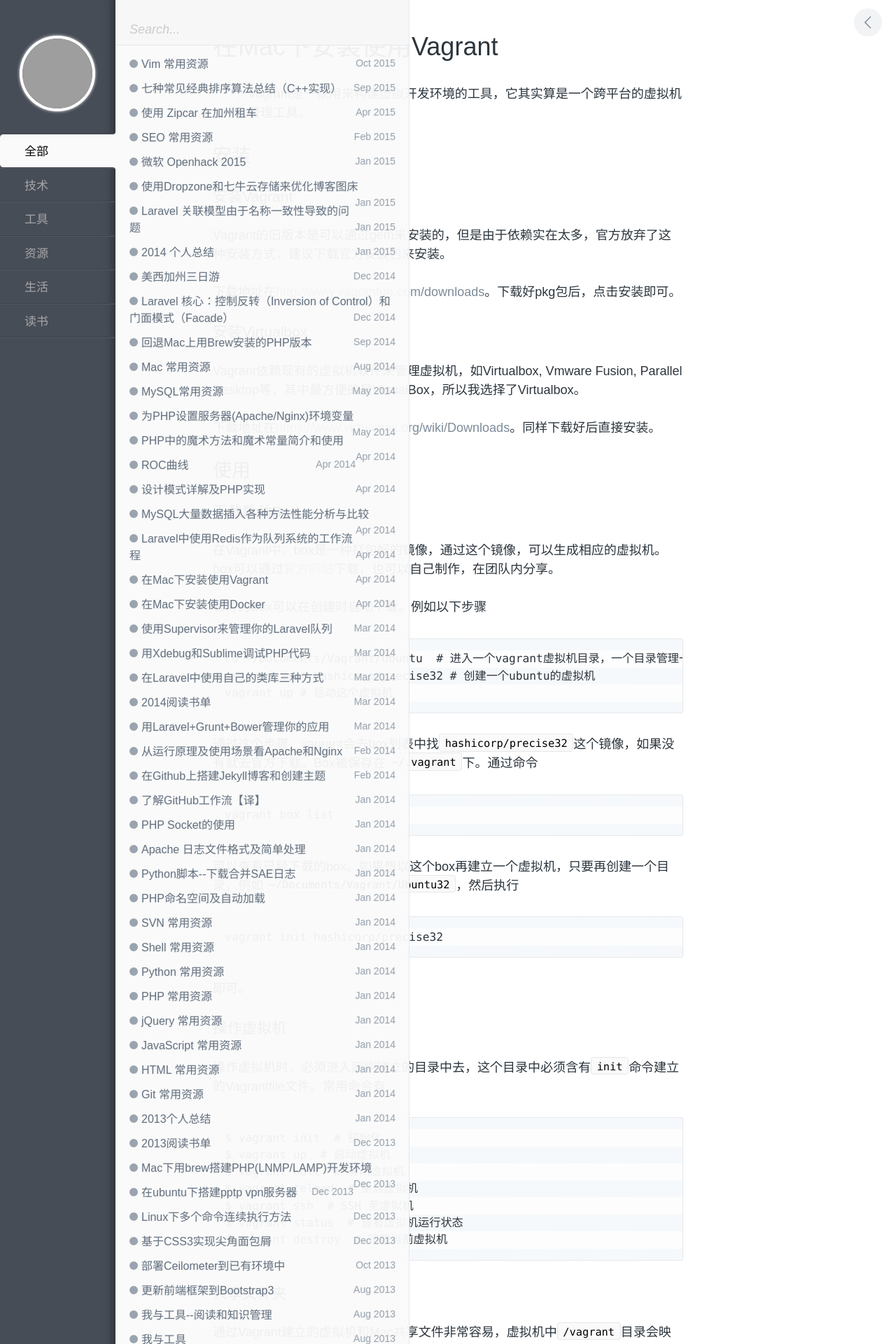
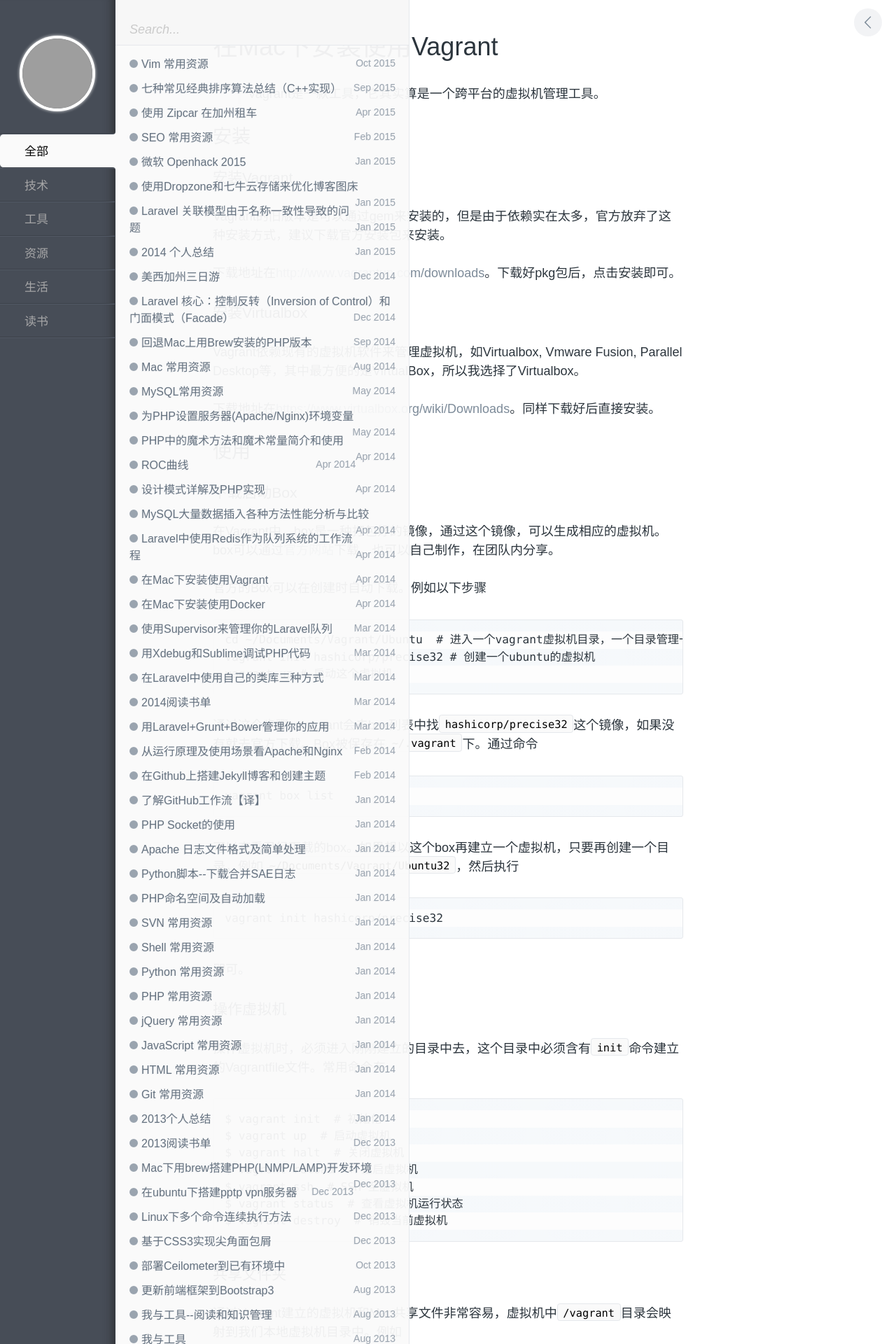
Before and after one commit to cathyhi/cathyhi.github.io, a Jekyll site: the page built from _posts/tool/2014-04-10-install-vagrant-in-mac.md, in a window 1280 px wide. Shown: the top 1920 px of the page at 70% size. Built offline with Jekyll 4.4.1, drawn with Linux system fonts in a browser that asks for light colours; comment, search, counter and statistics services are not loaded; grey boxes are pictures that could not be loaded.

Commit message:
modified:   2014-04-10-install-vagrant-in-mac.md

```diff
--- a/_posts/tool/2014-04-10-install-vagrant-in-mac.md
+++ b/_posts/tool/2014-04-10-install-vagrant-in-mac.md
@@ -7,7 +7,7 @@ keywords: Mac,Vagrant
 description:
 ---
 
-> Vagrant是一款用来构建虚拟开发环境的工具，它其实算是一个跨平台的虚拟机管理工具。
+> Vagrant是一款工具，它其实算是一个跨平台的虚拟机管理工具。
 
 ## 安装
 
```
